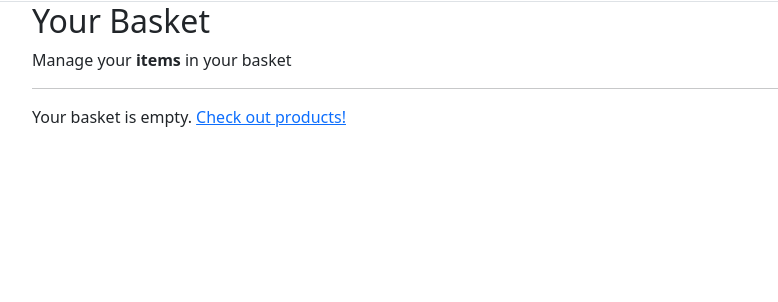
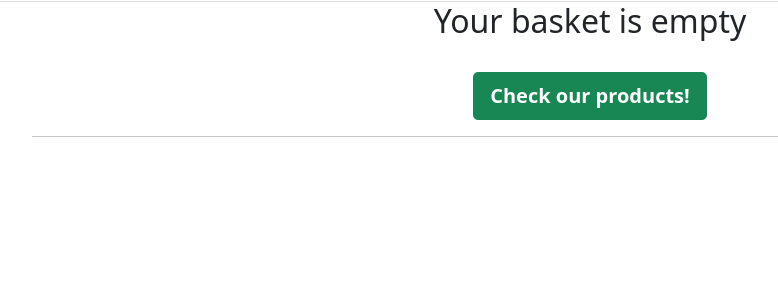
Before and after one commit to ramiboutas/veryacademy_ecom, a Django app: page /basket/ in a window 1280 px wide. Shown: the part 55-357 px from the top of the page, without its empty margins (50-828 px from the left). Run offline with Django 3.2, Linux system fonts and the light colour scheme; data comes from the database, SQL or seed files in the repository; both versions use the stored data as it was after the commit; some libraries are stand-ins or nearby versions.

Commit message:
basket summary html improved

```diff
--- a/basket/views.py
+++ b/basket/views.py
@@ -25,4 +25,4 @@ def remove_from_basket(request, product_id):
     basket = Basket(request)
     product = get_object_or_404(Product, id=product_id)
     basket.delete(product=product)
-    return HttpResponse()
+    return render(request, 'store/basket/_basketheader.html')
--- /dev/null
+++ b/templates/store/basket/_basketheader.html
@@ -0,0 +1,17 @@
+
+<div class="col-12 text-center">
+  {% if basket|length == 0 %}
+    <h1 class="h2">Your basket is empty </h1>
+    <br>
+    <div class="col-12 text-center">
+      <a role="button" href="{% url 'store:product_all' %}"
+          class="btn btn-lg btn-success fw-bold" type="button">Check our products!</a>
+    </div>
+  {% else %}
+    <h1 class="h2">Your Basket  </h1>
+    <h1 class="h6"> £ {{basket.get_total_price}} </h1>
+    <div class="col-12 text-center">
+      <a role="button" href="." class="btn btn-lg btn-success fw-bold" type="button">Checkout</a>
+    </div>
+  {% endif %}
+</div>
--- a/templates/store/basket/summary.html
+++ b/templates/store/basket/summary.html
@@ -4,76 +4,28 @@
 {% block title %} Basket summary {% endblock %}
 
 {% block content %}
+
 <div class="container">
-  <div class="col-12">
-    <h1 class="h2">Your Basket</h1>
-  </div>
-  <div class="col-12">
-    <p>Manage your <b>items</b> in your basket</p>
+  <div class="row" id="basket-header">
+    {% include "store/basket/_basketheader.html" %}
   </div>
   <hr />
-</div>
-<div class="container">
   <div class="row g-3">
-    {% if basket|length == 0 %}
-    <div class="col-12">Your basket is empty. <a href="{% url 'store:product_all' %}">Check out products!</a></div>
-    {% else %}
-    <div class="col-12 bg-light p-3 d-flex justify-content-between">
-      <div class="d-flex d-flex-inline">
-        <div class="pe-3">Order</div>
-        <div class="dropdown">
-          <a class="text-reset text-decoration-none dropdown-toggle" href="#" role="link" id="dropdownLink"
-            data-bs-toggle="dropdown" aria-expanded="false">
-            Shipping options
-            <svg xmlns="http://www.w3.org/2000/svg" width="12" height="12" fill="currentColor"
-              class="bi bi-chevron-down" viewBox="0 0 16 16">
-              <path fill-rule="evenodd"
-                d="M1.646 4.646a.5.5 0 0 1 .708 0L8 10.293l5.646-5.647a.5.5 0 0 1 .708.708l-6 6a.5.5 0 0 1-.708 0l-6-6a.5.5 0 0 1 0-.708z" />
-            </svg>
-          </a>
-          <ul class="dropdown-menu" aria-labelledby="dropdownLink">
-            <li class="item small">Next day delivery</li>
-            <li class="item small">Premimum delivery</li>
-          </ul>
-        </div>
-      </div>
-      <div class="text-end">
-        <div class="">Sub Total: <span class="fw-bold">£</span>
-          <div id="subtotal" class="d-inline-flex fw-bold">{{basket.get_subtotal_price}}</div>
-        </div>
-        <div id="">Shipping <span class="small">(Next day delivery)</span>: <span class="fw-bold">£11.50</span></div>
-        <div class="pt-2">Total to pay: <span class="fw-bold h5">£</span><span id="total"
-            class="fw-bold h5">{{basket.get_total_price}}</span></div>
-      </div>
-    </div>
-    <div class="col-md-5 col-lg-4 order-md-last p-0 order-3">
-      <div class="d-grid gap-2 ">
-        <a role="button" href="#" class="btn btn-success fw-bold" type="button">Checkout Securely</a>
-        <button class="btn btn-light" type="button">Save for later</button>
-      </div>
-    </div>
-    <div class="col-md-7 col-lg-8 p-0">
+    {% if basket|length > 0 %}
+    <div class="col-12 border">
       {% for item in basket %}
         {% with product=item.product %}
           <div id="product-{{ product.id }}" class="card mb-3 border-0 product-item" data-index="{{product.id}}">
             <div class="row g-0">
-          <div class="col-md-2 d-none d-md-block">
-            {% for image in product.product_image.all %}
-            {% if image.is_feature %}
-            <img class="img-fluid" alt="Responsive image" src="{{ image.image.url }}" alt="{{ image.image.alt_text }}">
-            {% endif %}
-            {% endfor %}
-          </div>
               <div class="col-md-10 ps-md-3">
                 <div class="card-body p-1">
                   <a class="text-decoration-none text-reset" href="{{item.product.get_absolute_url}}">
                     <p class="card-text pb-3">{{product.title}}</p>
                   </a>
-              <a type="button" id="delete-button" data-index="{{product.id}}"
-                class="delete-button text-decoration-none small">Delete</a>
-                <button hx-delete="{{ product.remove_from_basket_url }}"
-                hx-headers='{"X-CSRFToken": "{{ csrf_token }}"}' hx-target="#product-{{ product.id }}"
-                hx-swap="innerHTML">Delete</button>
+                    <button hx-delete="{{ product.remove_from_basket_url }}" id="delete-button-{{product.id}}"
+                            hx-headers='{"X-CSRFToken": "{{ csrf_token }}"}'
+                            hx-target="#basket-header"> Delete
+                    </button>
                 </div>
               </div>
             </div>
@@ -85,4 +37,6 @@
   </div>
 </div>
 
+
+
 {% endblock %}
```
Also changed, not shown: db.sqlite3. Lines whose indentation alone changed are shown as unchanged.
